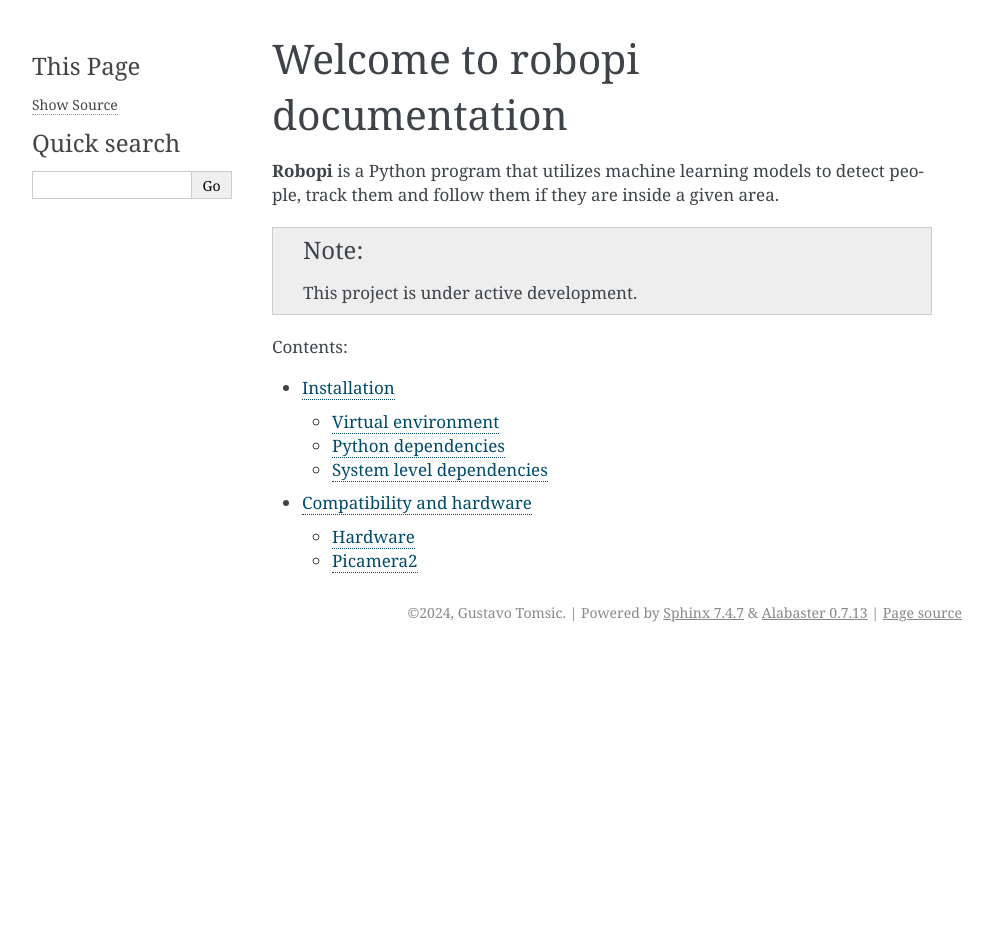
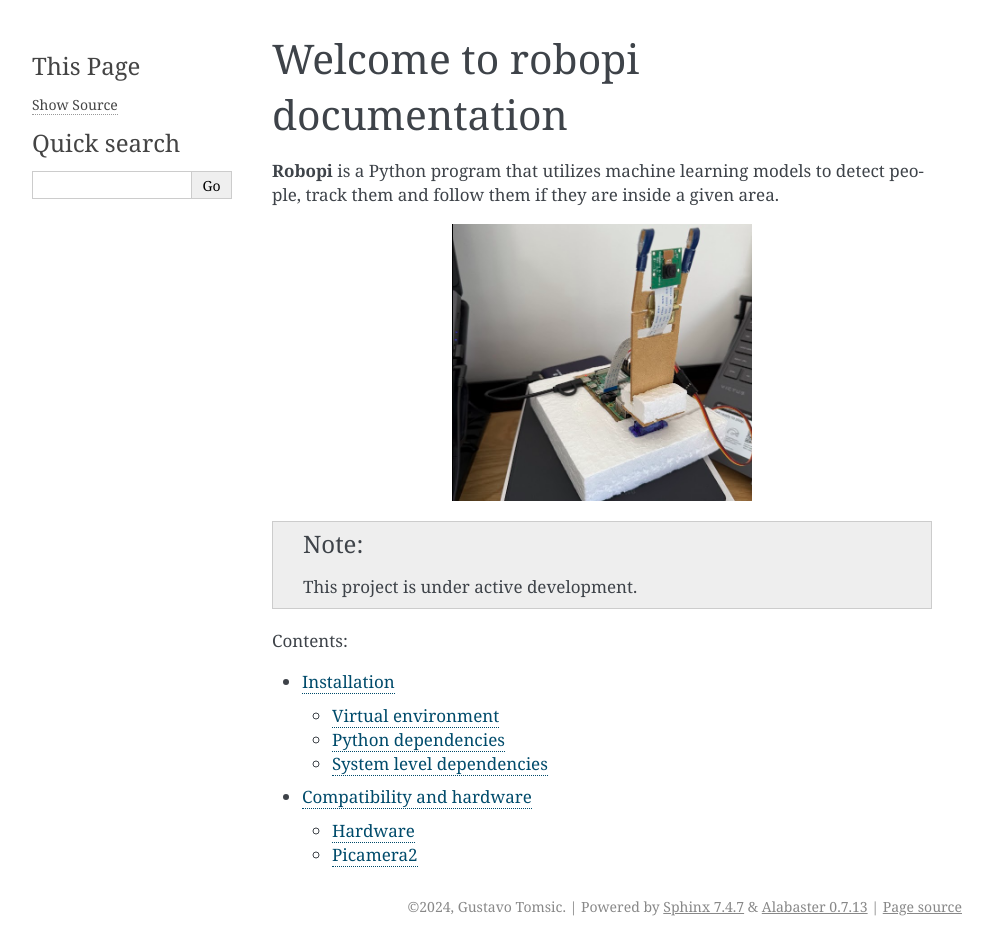
Before and after one commit to gustavoMTG/robopi, a Sphinx documentation site: the page built from docs/index.rst, in a window 1280 px wide. Shown: the whole page, without its empty margins (148-1141 px from the left). Built offline with Sphinx 7.4.7, drawn with Linux system fonts in a browser that asks for light colours; before the commit the page ends 900 px from its top, so only the background shows below that.

Commit message:
Adding robopi picture

```diff
--- a/docs/index.rst
+++ b/docs/index.rst
@@ -9,6 +9,11 @@ Welcome to robopi documentation
 **Robopi** is a Python program that utilizes machine learning models to detect
 people, track them and follow them if they are inside a given area.
 
+.. image:: imgs/robopi.png
+   :alt: Picture of robopi
+   :width: 300px
+   :align: center
+
 .. note::
    This project is under active development.
 
```
Also changed, not shown: docs/imgs/robopi.png (added).
